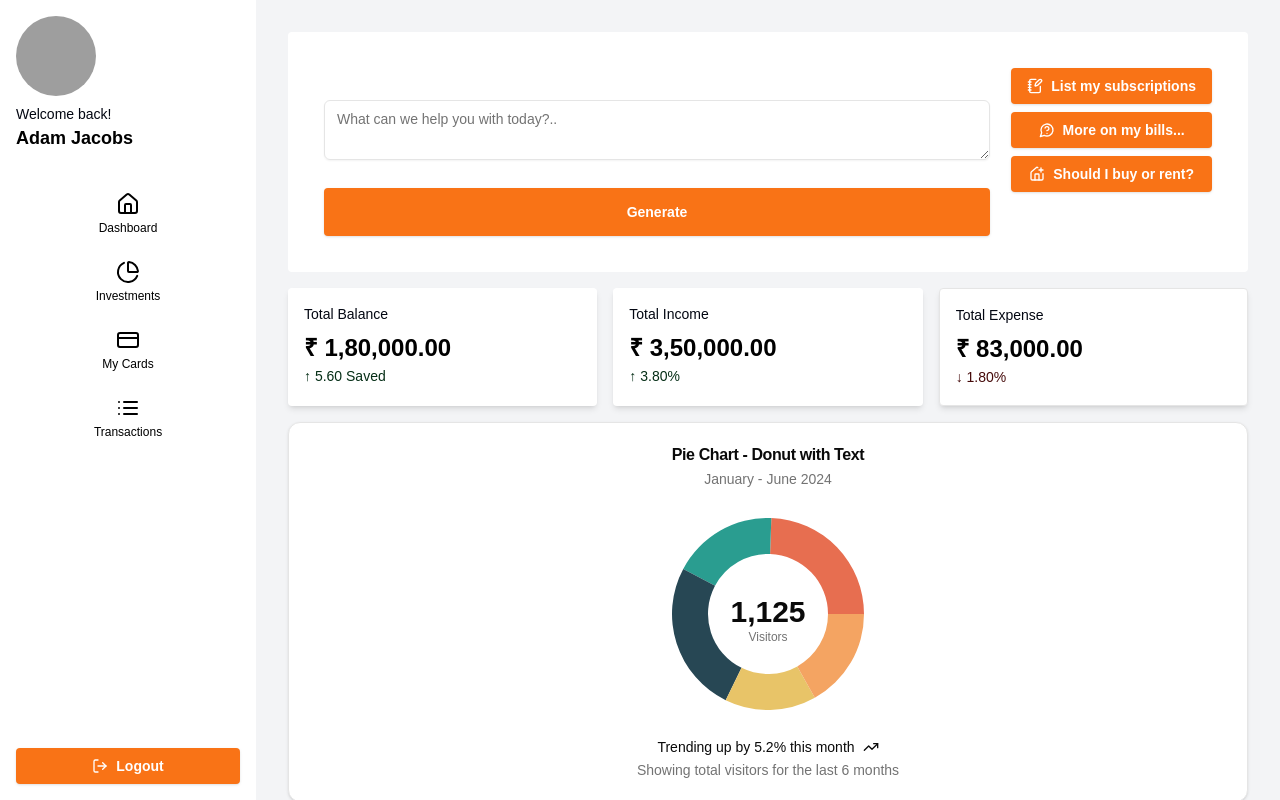
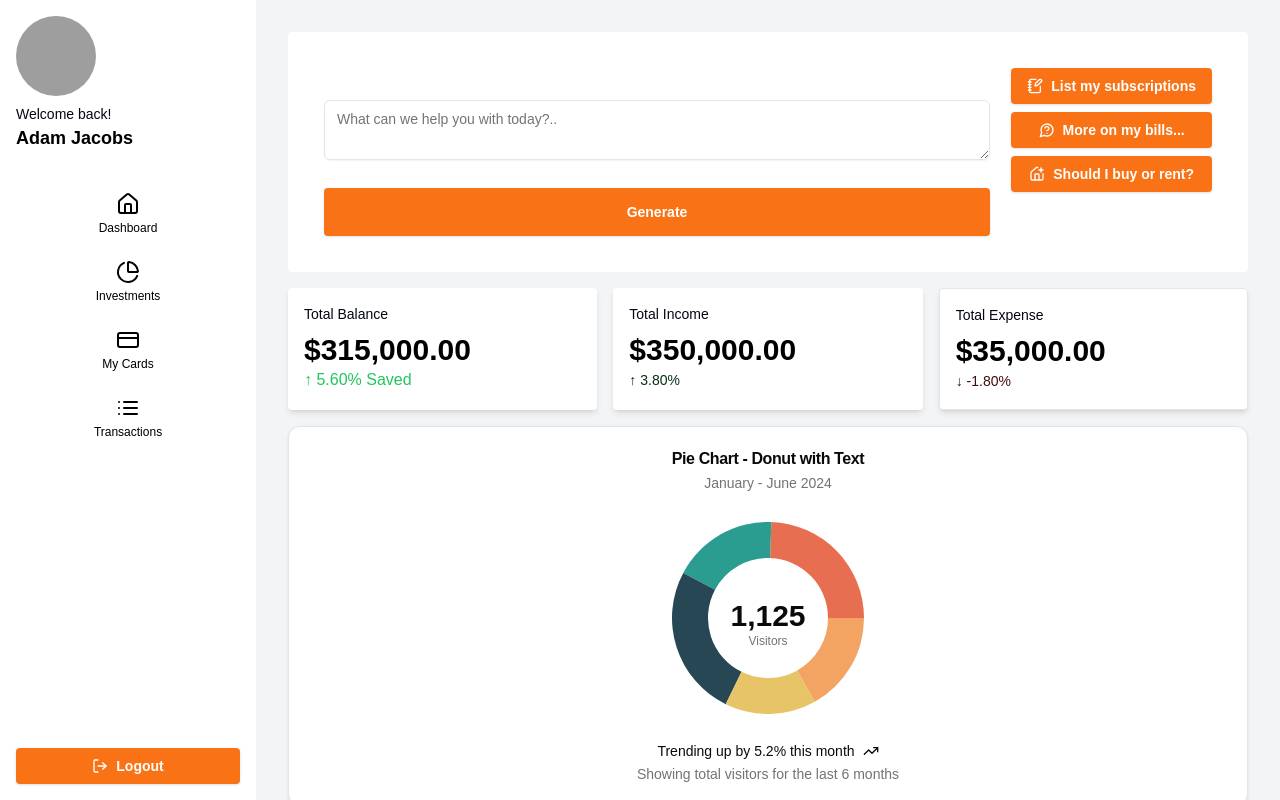
Before and after one commit to Studio1HQ/money-guard, a Next.js app: page / in a window 1280 px wide. Built offline with nearby package versions, Linux system fonts and the light colour scheme; grey boxes are pictures that could not be loaded.

Commit message:
feat: add mock data in fincncial summary

```diff
--- a/app/page.tsx
+++ b/app/page.tsx
@@ -4,10 +4,10 @@ import { DonutChart } from "@/components/Chart";
 import { RecentTransactions } from "@/components/features/RecentTransactions";
 import { YourCard } from "@/components/features/YourCards";
 
-import { FinancialSummary } from "@/components/features/FinancialSummary";
 import { ResponseDisplay } from "@/components/features/QueryDisplay";
 
 import FormSection from "@/components/features/FormSection";
+import FinancialSummary from "@/components/features/FinancialSummary";
 
 const FinancialDashboard = async () => {
   return (
--- a/components/features/FinancialSummary.tsx
+++ b/components/features/FinancialSummary.tsx
@@ -1,21 +1,60 @@
-import React from "react";
+"use client";
+import { useFinancialStore } from "@/store/useNebius";
+import React, { useEffect } from "react";
 
-export const FinancialSummary: React.FC = () => (
+const FinancialSummary = () => {
+  const {
+    balance,
+    income,
+    expense,
+    savedPercentage,
+    incomeChangePercentage,
+    expenseChangePercentage,
+    fetchTransactions,
+  } = useFinancialStore();
+
+  useEffect(() => {
+    fetchTransactions();
+  }, [fetchTransactions]);
+
+  return (
     <div className="grid grid-cols-1 md:grid-cols-2 lg:grid-cols-3 gap-4 mb-4">
       <div className="bg-white p-4 rounded shadow-md">
         <h4 className="text-sm text-gray-950 mb-2">Total Balance</h4>
-      <p className="text-2xl font-bold">₹ 1,80,000.00</p>
-      <span className="text-green-950 text-sm">↑ 5.60 Saved</span>
+        <p className="text-3xl font-bold">
+          {balance.toLocaleString("en-US", {
+            style: "currency",
+            currency: "USD",
+          })}
+        </p>
+        <p className="text-green-500">↑ {savedPercentage.toFixed(2)}% Saved</p>
       </div>
       <div className="bg-white p-4 shadow-md rounded">
         <h4 className="text-sm text-gray-950 mb-2">Total Income</h4>
-      <p className="text-2xl font-bold">₹ 3,50,000.00</p>
-      <span className="text-green-950 text-sm">↑ 3.80%</span>
+        <p className="text-3xl font-bold">
+          {income.toLocaleString("en-US", {
+            style: "currency",
+            currency: "USD",
+          })}
+        </p>
+        <span className="text-green-950 text-sm">
+          ↑ {incomeChangePercentage.toFixed(2)}%
+        </span>
       </div>
       <div className="bg-white p-4 rounded shadow-md border">
         <h4 className="text-sm text-gray-950 mb-2">Total Expense</h4>
-      <p className="text-2xl font-bold">₹ 83,000.00</p>
-      <span className="text-red-950 text-sm">↓ 1.80%</span>
+        <p className="text-3xl font-bold">
+          {expense.toLocaleString("en-US", {
+            style: "currency",
+            currency: "USD",
+          })}
+        </p>
+        <span className="text-red-950 text-sm">
+          ↓ {expenseChangePercentage.toFixed(2)}%
+        </span>
       </div>
     </div>
   );
+};
+
+export default FinancialSummary;
--- a/store/useNebius.ts
+++ b/store/useNebius.ts
@@ -5,7 +5,7 @@ import {
   FinancialState,
   FinancialTotals,
 } from "@/types/financialTypes";
-import { fetchFinancialData } from "@/app/api/nebius/financialApi";
+
 import { parseResponse } from "@/utils/financialUtils";
 
 import {
@@ -14,6 +14,7 @@ import {
   getSubscriptions,
   getTransactions,
 } from "@/lib/mockData";
+import { fetchFinancialData } from "@/lib/financialApi";
 
 export const useFinancialStore = create<FinancialState & FinancialTotals>(
   (set, get) => ({
@@ -56,6 +57,8 @@ export const useFinancialStore = create<FinancialState & FinancialTotals>(
       const incomeChangePercentage = 3.8;
       const expenseChangePercentage = -1.8;
 
+      console.log("Calculated totals:", { balance, income, expense });
+
       set({
         balance,
         income,
@@ -67,6 +70,7 @@ export const useFinancialStore = create<FinancialState & FinancialTotals>(
     },
     fetchTransactions: () => {
       const transactions = getTransactions();
+      console.log("Fetched transactions:", transactions);
       set({ transactions }, false);
       get().calculateTotals();
     },
```
Also changed, not shown: lib/financialApi.ts (renamed from app/api/nebius/financialApi.ts). Lines whose indentation alone changed are shown as unchanged.
